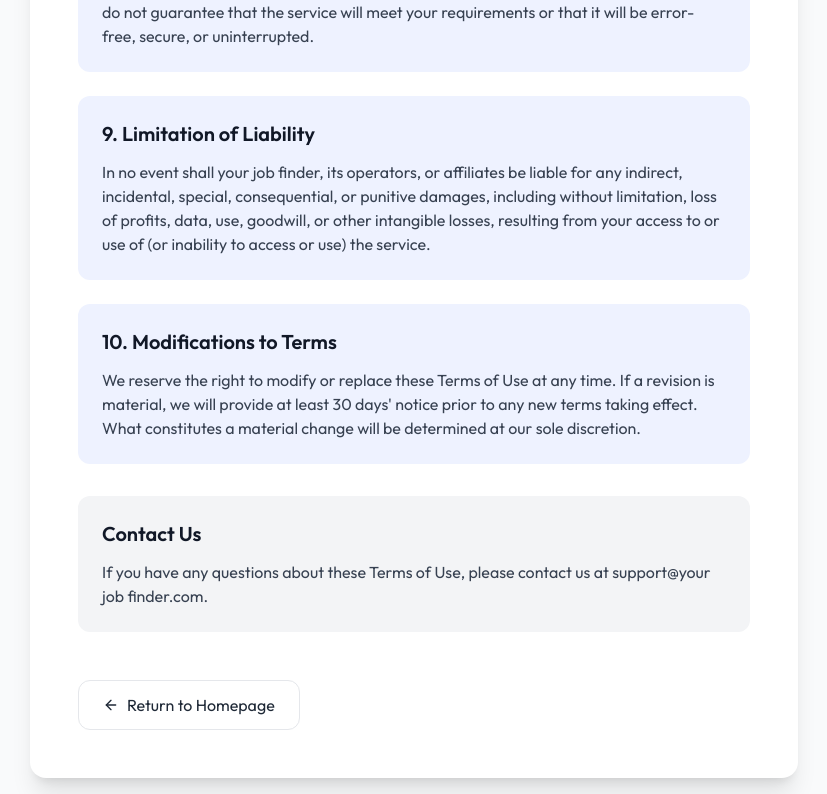
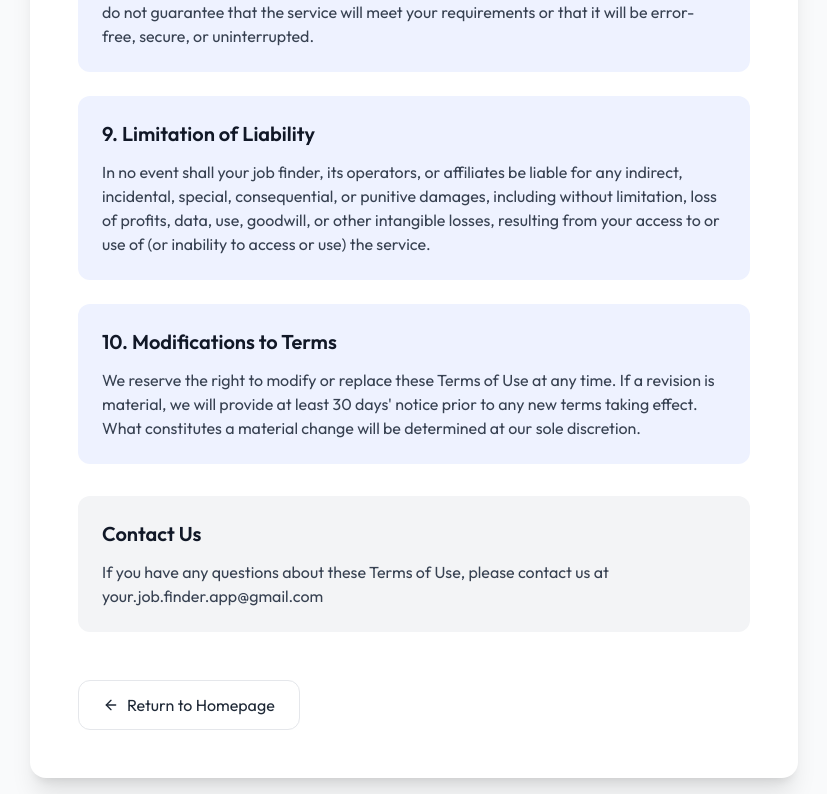
Before and after one commit to whoistahito/Job-Finder-Frontend, a React (Vite) app: page /terms in a window 1280 px wide. Shown: the part 1984-2778 px from the top of the page, without its empty margins (226-1053 px from the left). Built offline with nearby package versions, Linux system fonts and the light colour scheme.

Commit message:
Fix email typo

```diff
--- a/src/components/TermsOfUse.tsx
+++ b/src/components/TermsOfUse.tsx
@@ -171,8 +171,8 @@ export const TermsOfUse: React.FC = () => {
                             Contact Us
                         </h2>
                         <p className="text-gray-700">
-                            If you have any questions about these Terms of Use, please contact us at support@your job
-                            finder.com.
+                            If you have any questions about these Terms of Use, please contact us at
+                            your.job.finder.app@gmail.com
                         </p>
                     </div>
 
```
